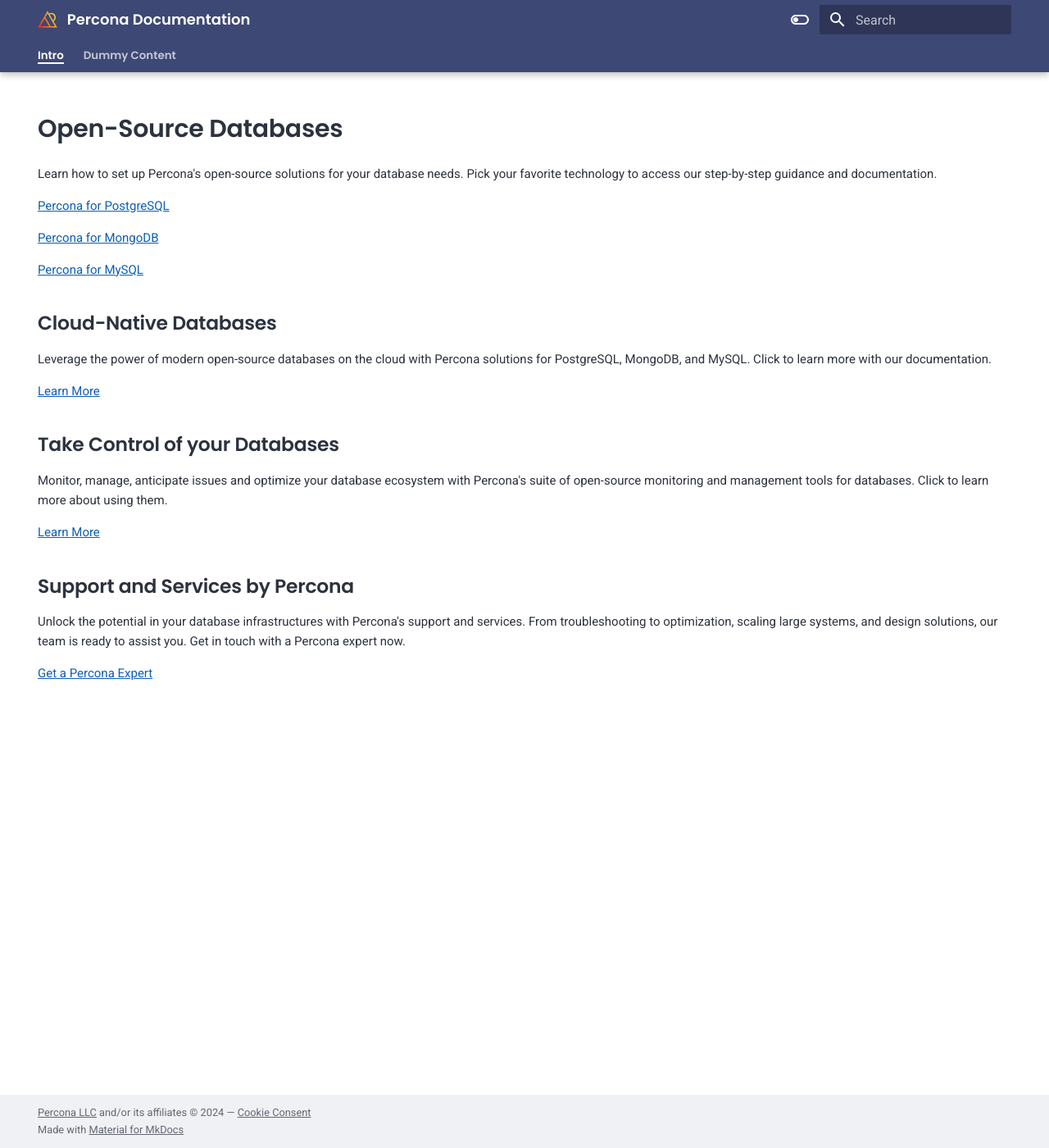
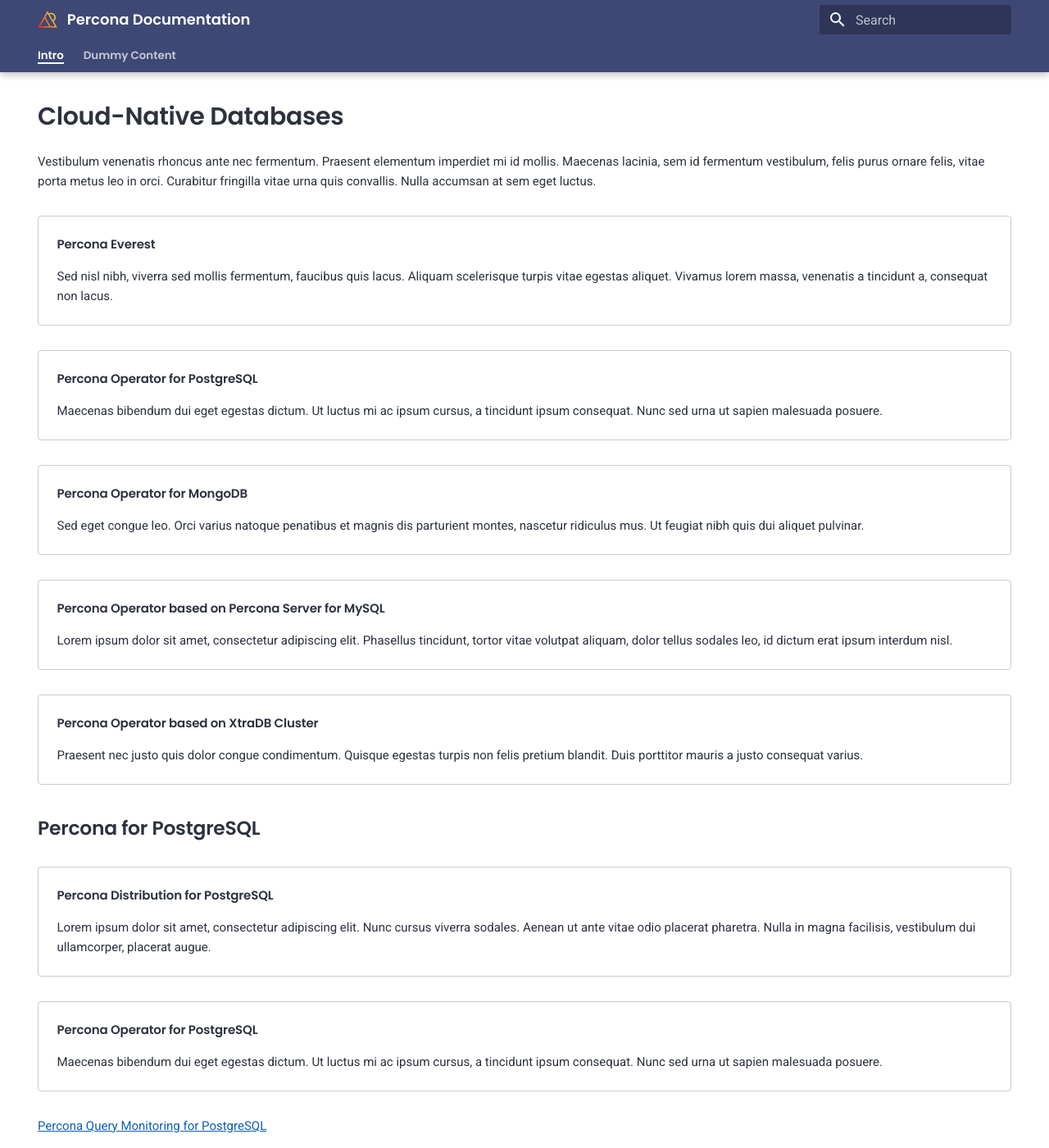
Before and after one commit to pmcf-percona/docs-home, an MkDocs documentation site: the page built from docs/index.md, in a window 1280 px wide and 1400 px high. Shown: the whole window at 82% size. Built offline with MkDocs 1.6.1 and Material for MkDocs 9.7.7, drawn with Linux system fonts in a browser that asks for light colours; some of the changed text lies outside the part shown.

Commit message:
Alternative homepage publishing

```diff
--- a/docs/css/design.css
+++ b/docs/css/design.css
@@ -290,6 +290,10 @@
 
 /* Content re-styling */
 
+.md-main__inner {
+    margin-top: 0.75rem;
+    margin-bottom: 0.75rem;
+}
 .md-typeset [type=checkbox]:checked + .task-list-indicator:before {
     background-color: var(--aqua600);
 }
@@ -311,6 +315,9 @@
 .md-tabs__item--active .md-tabs__link a {
     font-weight: bold;
     border-bottom: 0.15em solid currentColor;
+}
+.md-sidebar__scrollwrap {
+    scrollbar-gutter: unset;
 }
 
 /* Custom Banner */
--- a/docs/index.md
+++ b/docs/index.md
@@ -6,38 +6,134 @@
 
 <div class="splash framed" markdown>
 
-# Open-Source Databases
+# Cloud-Native Databases
 
-Learn how to set up Percona's open-source solutions for your database needs. Pick your favorite technology to access our step-by-step guidance and documentation.
+Vestibulum venenatis rhoncus ante nec fermentum. Praesent elementum imperdiet mi id mollis. Maecenas lacinia, sem id fermentum vestibulum, felis purus ornare felis, vitae porta metus leo in orci. Curabitur fringilla vitae urna quis convallis. Nulla accumsan at sem eget luctus.
 
-[Percona for PostgreSQL](#){ .splash-cta .card }
+<div data-banner markdown>
 
-[Percona for MongoDB](#){ .splash-cta .card }
+#### Percona Everest {.title}
 
-[Percona for MySQL](#){ .splash-cta .card }
+Sed nisl nibh, viverra sed mollis fermentum, faucibus quis lacus. Aliquam scelerisque turpis vitae egestas aliquet. Vivamus lorem massa, venenatis a tincidunt a, consequat non lacus.
+
+</div><div data-banner markdown>
+
+#### Percona Operator for PostgreSQL {.title}
+
+Maecenas bibendum dui eget egestas dictum. Ut luctus mi ac ipsum cursus, a tincidunt ipsum consequat. Nunc sed urna ut sapien malesuada posuere.
+
+</div><div data-banner markdown>
+
+#### Percona Operator for MongoDB {.title}
+
+Sed eget congue leo. Orci varius natoque penatibus et magnis dis parturient montes, nascetur ridiculus mus. Ut feugiat nibh quis dui aliquet pulvinar.
+
+</div><div data-banner markdown>
+
+#### Percona Operator based on Percona Server for MySQL {.title}
+
+Lorem ipsum dolor sit amet, consectetur adipiscing elit. Phasellus tincidunt, tortor vitae volutpat aliquam, dolor tellus sodales leo, id dictum erat ipsum interdum nisl.
+
+</div><div data-banner markdown>
+
+#### Percona Operator based on XtraDB Cluster {.title}
+
+Praesent nec justo quis dolor congue condimentum. Quisque egestas turpis non felis pretium blandit. Duis porttitor mauris a justo consequat varius.
+
+</div></div>
+
+<div class="splash framed" markdown>
+
+## Percona for PostgreSQL
+
+<div data-banner markdown>
+
+#### Percona Distribution for PostgreSQL {.title}
+
+Lorem ipsum dolor sit amet, consectetur adipiscing elit. Nunc cursus viverra sodales. Aenean ut ante vitae odio placerat pharetra. Nulla in magna facilisis, vestibulum dui ullamcorper, placerat augue.
+
+</div><div data-banner markdown>
+
+#### Percona Operator for PostgreSQL {.title}
+
+Maecenas bibendum dui eget egestas dictum. Ut luctus mi ac ipsum cursus, a tincidunt ipsum consequat. Nunc sed urna ut sapien malesuada posuere.
+
+</div>
+
+[Percona Query Monitoring for PostgreSQL]()
 
 </div><div class="splash framed" markdown>
 
-## Cloud-Native Databases
+## Percona for MongoDB
 
-Leverage the power of modern open-source databases on the cloud with Percona solutions for PostgreSQL, MongoDB, and MySQL. Click to learn more with our documentation.
+<div data-banner markdown>
 
-[Learn More](#){ .splash-cta }
+#### Percona Server for MongoDB {.title}
+
+Proin sed elementum urna, vel rhoncus lectus. Nunc sodales ac dui non fringilla. Maecenas commodo mauris at arcu porttitor, in maximus nibh elementum.
+
+</div><div data-banner markdown>
+
+#### Percona Operator for MongoDB {.title}
+
+Sed eget congue leo. Orci varius natoque penatibus et magnis dis parturient montes, nascetur ridiculus mus. Ut feugiat nibh quis dui aliquet pulvinar.
+
+</div>
+
+[Percona Distribution for MongoDB]()
+
+[Percona Backup for MongoDB]()
 
 </div><div class="splash framed" markdown>
 
-## Take Control of your Databases
+## Percona for MySQL
 
-Monitor, manage, anticipate issues and optimize your database ecosystem with Percona's suite of open-source monitoring and management tools for databases. Click to learn more about using them.
+<div data-banner markdown>
 
-[Learn More](#){ .splash-cta }
+#### Percona Server for MySQL {.title}
 
-</div><div class="splash" markdown>
+Nunc sed semper nisi. Nullam risus libero, dignissim vitae dapibus vitae, porta eleifend nibh. Proin pellentesque ornare commodo. Duis at risus orci. Nulla dignissim at lacus ac elementum.
 
-## Support and Services by Percona
+</div><div data-banner markdown>
 
-Unlock the potential in your database infrastructures with Percona's support and services. From troubleshooting to optimization, scaling large systems, and design solutions, our team is ready to assist you. Get in touch with a Percona expert now.
+#### Percona Operator based on Percona Server for MySQL {.title}
 
-[Get a Percona Expert](#){ .splash-cta }
+Lorem ipsum dolor sit amet, consectetur adipiscing elit. Phasellus tincidunt, tortor vitae volutpat aliquam, dolor tellus sodales leo, id dictum erat ipsum interdum nisl.
+
+</div><div data-banner markdown>
+
+#### Percona XtraDB Cluster {.title}
+
+Mauris vitae lorem at tellus luctus laoreet. Maecenas dignissim fermentum commodo. Aenean semper enim eu felis fermentum, facilisis sodales orci fermentum.
+
+</div><div data-banner markdown>
+
+#### Percona Operator based on XtraDB Cluster {.title}
+
+Praesent nec justo quis dolor congue condimentum. Quisque egestas turpis non felis pretium blandit. Duis porttitor mauris a justo consequat varius.
 
 </div>
+
+[Percona XtraBackup]()
+
+[Percona Distribution for MySQL]()
+
+[ProxySQL Utilities]()
+
+</div><div class="splash framed" markdown>
+
+## Monitor and Manage Databases
+
+<div data-banner markdown>
+
+#### Percona Monitoring and Management {.title}
+
+Duis id velit eu enim consequat consequat. Cras ut viverra dui. Etiam vitae quam efficitur libero tempor molestie eget vitae justo. Nulla facilisi.
+
+</div><div data-banner markdown>
+
+#### Percona Toolkit {.title}
+
+Aenean efficitur, dolor in suscipit pulvinar, ante nulla pretium diam, vel bibendum massa tellus blandit tellus. Mauris ac lorem erat. Etiam aliquam pharetra leo sit amet posuere. Vestibulum eu nisl tortor.
+
+</div></div>
--- a/mkdocs.yml
+++ b/mkdocs.yml
@@ -8,16 +8,16 @@
       scheme: percona-light
       primary: custom
       accent: custom
-      toggle:
-        icon: material/toggle-switch-off-outline
-        name: Switch to dark mode
-    - media: "(prefers-color-scheme: percona-dark)"
-      scheme: slate
-      primary: custom
-      accent: custom
-      toggle:
-        icon: material/toggle-switch
-        name: Switch to light mode
+    #   toggle:
+    #     icon: material/toggle-switch-off-outline
+    #     name: Switch to dark mode
+    # - media: "(prefers-color-scheme: percona-dark)"
+    #   scheme: slate
+    #   primary: custom
+    #   accent: custom
+    #   toggle:
+    #     icon: material/toggle-switch
+    #     name: Switch to light mode
   features:
     - navigation.indexes
     - navigation.instant
```
Also changed, not shown: docs/index copy.md (added, +43 -0 lines), snippets/dummy.md (added, +3 -0 lines), snippets/quickstart.md (+1 -1 lines), 2 other files.
